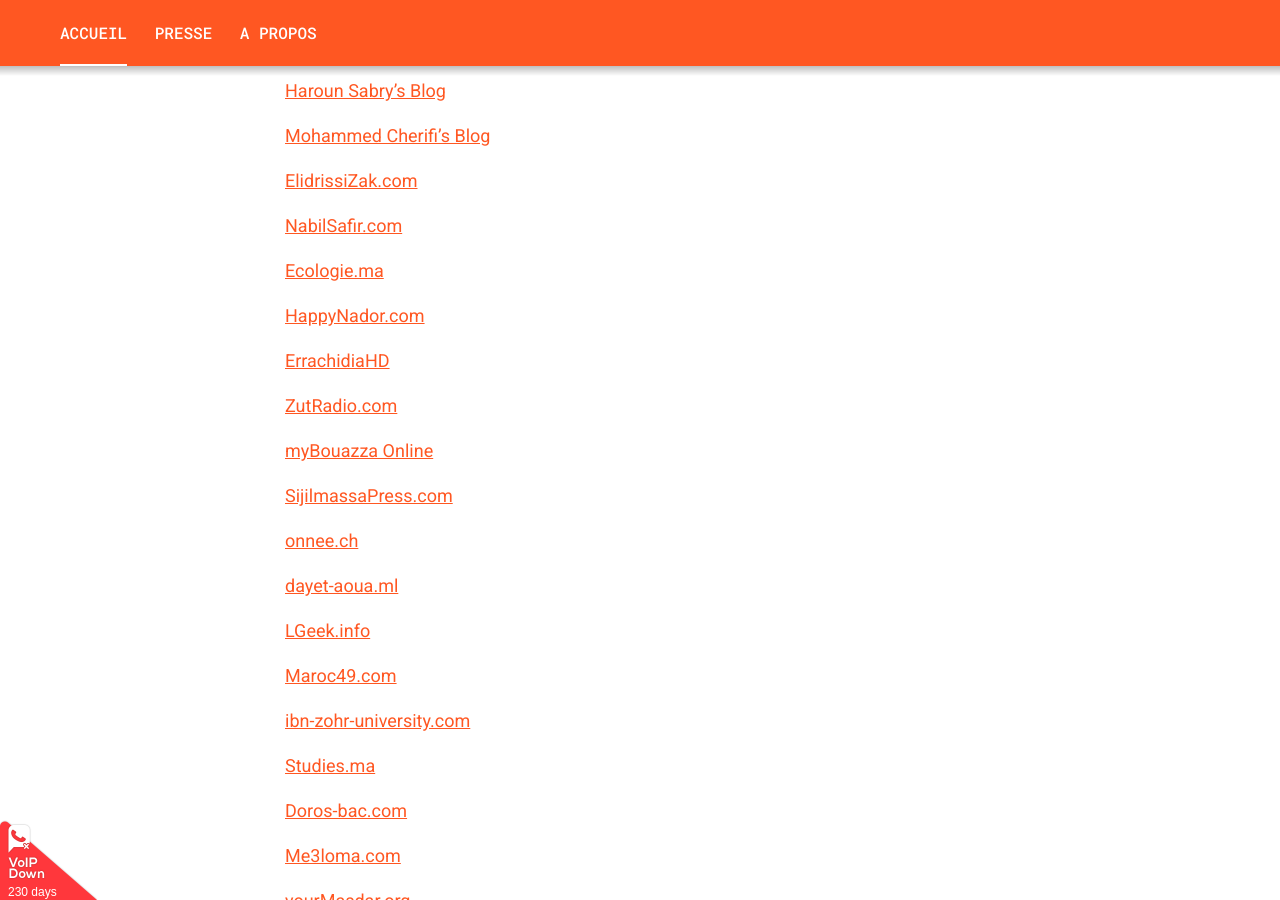
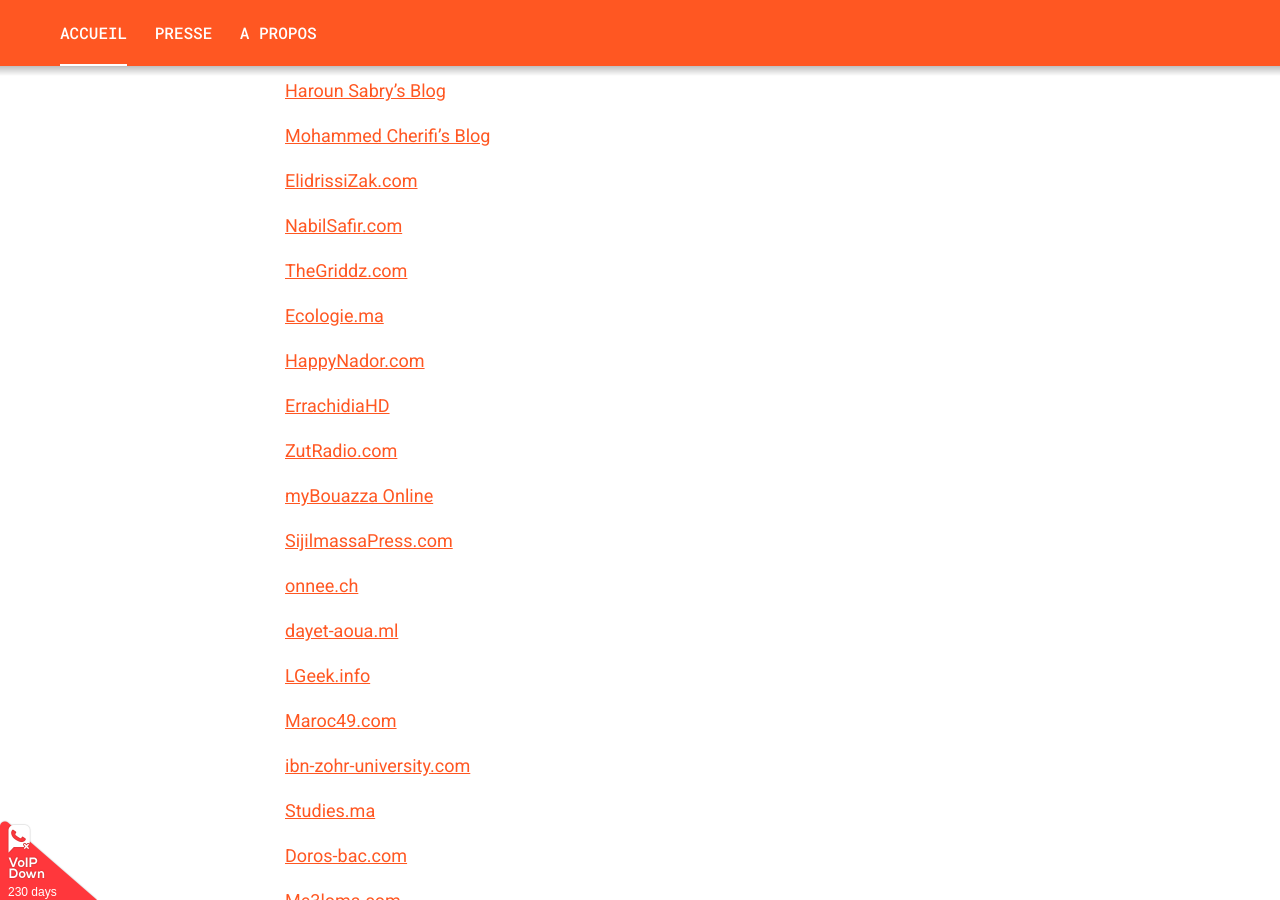
Before and after one commit to VoIPDown/voipdown.github.io, a Jekyll site: the page built from index.markdown, in a window 1280 px wide and 900 px high, scrolled down 5334 px. Built offline with Jekyll 4.4.1, drawn with Linux system fonts in a browser that asks for light colours.

Commit message:
Add new supporter.

```diff
--- a/_data/supporters.yml
+++ b/_data/supporters.yml
@@ -267,6 +267,10 @@
 
 - name: NabilSafir.com
   link: http://www.nabilsafir.com
+  type: blog
+
+- name: TheGriddz.com
+  link: http://www.thegriddz.com
   type: blog
 
 - name: Ecologie.ma
```
